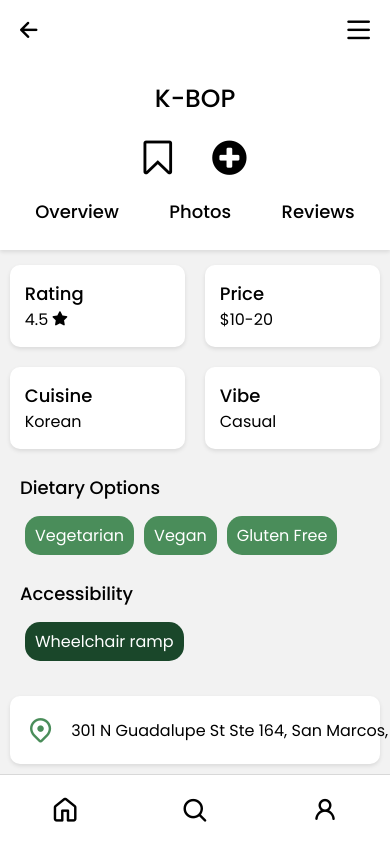
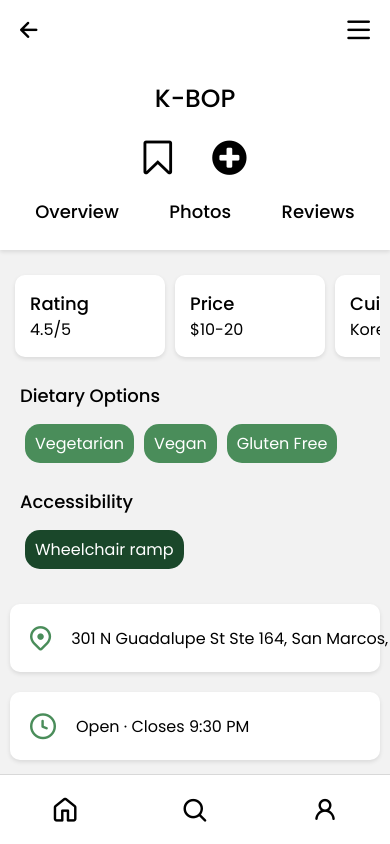
Before and after one commit to taliapulsifer/BiteBoard, a React Native app: screen /Retaurant in a window 390 px wide. Built offline with nearby package versions, Linux system fonts and the light colour scheme.

Commit message:
added horizontal scrolling

```diff
--- a/components/GlobalStyles.js
+++ b/components/GlobalStyles.js
@@ -2,6 +2,11 @@ import { StyleSheet } from 'react-native';
 import colors from './Colors';
 
 const styles = StyleSheet.create({
+  horizontalScroll: {
+    marginTop: 20,
+    marginLeft: 10,
+    marginRight: 10
+  },
   profilePic: {
     width: 30,
     height: 30,
--- a/components/ProfileHeader.js
+++ b/components/ProfileHeader.js
@@ -1,11 +1,17 @@
-// ProfileHeader.js
-
-import React from 'react';
+import React, { useState } from 'react';
 import { StyleSheet, View, Image, TouchableOpacity, Text } from 'react-native';
 import colors from './Colors';
 import globalStyles from './GlobalStyles';
 
-const ProfileHeader = ({ name, reviews, eats }) => (
+const ProfileHeader = ({ name, reviews, eats }) => {
+  const [followed, setFollowed] = useState(false); // Correctly place the useState hook inside the component
+
+  // Correct the function to use setFollowed
+  const toggleFollow = () => {
+    setFollowed(!followed);
+  };
+
+  return ( // Added return statement for JSX
     <View style={styles.whiteBackground}>
       <View style={styles.headerContainer}>
         <Image
@@ -27,11 +33,12 @@ const ProfileHeader = ({ name, reviews, eats }) => (
           <TouchableOpacity
             style={styles.friendButton}
             accessible={true}
-          accessibilityLabel="Follow"
+            accessibilityLabel={followed ? "Unfollow" : "Follow"}
             accessibilityRole="button"
-          accessibilityHint="Double tap to follow the user"
+            accessibilityHint="Double tap to toggle follow state"
+            onPress={toggleFollow} // Attach the toggleFollow function to onPress
           >
-          <Text style={styles.friendButtonText}>FOLLOW</Text>
+            <Text style={styles.friendButtonText}>{followed ? "FOLLOWING" : "FOLLOW"}</Text>
           </TouchableOpacity>
         </View>
       </View>
@@ -60,6 +67,7 @@ const ProfileHeader = ({ name, reviews, eats }) => (
       </View>
     </View>
   );
+};
 
 const styles = StyleSheet.create({
   navBarContainer: {
--- a/screens/Search.js
+++ b/screens/Search.js
@@ -1,6 +1,7 @@
 import React from 'react';
 import { ScrollView, StyleSheet, View, TextInput, TouchableOpacity, Image, Text } from 'react-native';
 import Icon from 'react-native-vector-icons/FontAwesome';
+import { Octicons } from '@expo/vector-icons';
 import globalStyles from '../components/GlobalStyles';
 import { useNavigation } from '@react-navigation/native';
 
@@ -33,18 +34,21 @@ export default function Search() {
       <Text style={styles.categoryHeader}>KOREAN</Text>
       <Image style={styles.restaurantImage} source={{ uri: "https://reactnative.dev/img/tiny_logo.png" }} />
       <TouchableOpacity style={styles.touchable} onPress={() => navigation.navigate('Retaurant')}>
-      <Text style={styles.restaurantName}>KBOP</Text>
-          <View style={styles.ratingAndTags}>
+      <Text style={styles.restaurantName}>K-BOP</Text>
+      </TouchableOpacity>
+
+      <ScrollView horizontal={true} showsHorizontalScrollIndicator={false} style={globalStyles.horizontalScroll}>
+        <View style={styles.ratingAndTags}>
             <Text style={globalStyles.infoTag}>Open</Text>
             <Text style={globalStyles.infoTag}>Korean</Text>
-            <Text style={globalStyles.infoTag}> 4.5 ★★★★☆</Text>
+            <Text style={globalStyles.infoTag}> 4.5 <Octicons name="star-fill" size={16} color="black" /></Text>
             <Text style={globalStyles.infoTag}>$$</Text>
             <Text style={globalStyles.dietTag}>Vegetarian</Text>
             <Text style={globalStyles.dietTag}>Vegan</Text>
             <Text style={globalStyles.dietTag}>Gluten Free</Text>
             <Text style={globalStyles.accessibilityTag}>Wheelchair Ramp</Text>
           </View>
-        </TouchableOpacity>
+      </ScrollView>
       </View>
 
       {/* Repeat the restaurant card for other categories */}
@@ -123,16 +127,16 @@ const styles = StyleSheet.create({
   },
   restaurantName: {
     fontSize: 20,
-    marginVertical: 5,
-    textAlign: 'center', // This ensures text is centered within its container
-    width: '100%', // This makes sure the text container takes up all the horizontal space
+    textAlign: 'center',
+    marginTop: 10,
+    width: '100%',
   },
   ratingAndTags: {
     flexDirection: 'row',
     alignItems: 'center',
-    justifyContent: 'center', // Center tags horizontally for better alignment
+    justifyContent: 'center',
+    marginTop: 0,
     width: '100%',
-    flexWrap: 'wrap', // Allow tags to wrap to the next line
-    marginTop: 10, // Add some space above the tags section
+    flexWrap: 'wrap',
   },
 });
--- a/screens/restaurant/RestaurantProfile.js
+++ b/screens/restaurant/RestaurantProfile.js
@@ -23,6 +23,7 @@ const RestaurantProfile = () => {
 
     return (
         <SafeAreaView style={{ flex: 1 }}>
+
             <ScrollView contentContainerStyle={{ paddingBottom: 60 }}>
                 <View style={styles.whiteBackground}>
                     <View style={styles.headerContainer}>
@@ -44,17 +45,16 @@ const RestaurantProfile = () => {
                         </View>
                     </View>
                 </View>
-                <View style={styles.categoryRow}>
+
+                <ScrollView horizontal={true} showsHorizontalScrollIndicator={false} style={globalStyles.horizontalScroll}>
                     <View style={styles.categoryContainer}>
                         <Text style={globalStyles.headerText}>Rating</Text>
-                        <Text style={globalStyles.infoText}>4.5 <Octicons name="star-fill" size={16} color="black" /></Text>
+                        <Text style={globalStyles.infoText}>4.5/5</Text>
                     </View>
                     <View style={styles.categoryContainer}>
                         <Text style={globalStyles.headerText}>Price</Text>
                         <Text style={globalStyles.infoText}>$10-20</Text>
                     </View>
-                </View>
-                <View style={styles.categoryRow}>
                     <View style={styles.categoryContainer}>
                         <Text style={globalStyles.headerText}>Cuisine</Text>
                         <Text style={globalStyles.infoText}>Korean</Text>
@@ -63,10 +63,11 @@ const RestaurantProfile = () => {
                         <Text style={globalStyles.headerText}>Vibe</Text>
                         <Text style={globalStyles.infoText}>Casual</Text>
                     </View>
-                </View>
+                    </ScrollView>
+
                 <View style={styles.tagSection}>
                     <View style={styles.tagSectionTitle}><Text style={globalStyles.headerText}>Dietary Options</Text></View>
-                    <View style={styles.tagRow}>
+                        <View style={styles.tagRow}>
                         <Text style={globalStyles.dietTag}>Vegetarian</Text>
                         <Text style={globalStyles.dietTag}>Vegan</Text>
                         <Text style={globalStyles.dietTag}>Gluten Free</Text>
@@ -76,6 +77,7 @@ const RestaurantProfile = () => {
                         <Text style={globalStyles.accessibilityTag}>Wheelchair ramp</Text>
                     </View>
                 </View>
+
                 <View style={styles.detailSection}>
                     <RestaurantDetail iconName="location">{`301 N Guadalupe St Ste 164, San Marcos, TX 78666`}</RestaurantDetail>
                     <RestaurantDetail iconName="clock">{`Open · Closes 9:30 PM`}</RestaurantDetail>
@@ -121,17 +123,15 @@ const styles = StyleSheet.create({
         flexDirection: 'row',
         justifyContent: 'space-around',
         marginBottom: 15,
-        },
-
+    },
     categoryRow: {
         flexDirection: 'row',
         justifyContent: 'space-around',
         alignItems: 'center',
-        flexWrap: 'wrap',
         marginTop: 10,
-        },
-    categoryContainer: {
-        width: '45%',
+      },
+      categoryContainer: {
+        width: 150,
         padding: 15,
         backgroundColor: colors.background,
         margin: 5,
@@ -141,7 +141,7 @@ const styles = StyleSheet.create({
         shadowOpacity: 0.1,
         shadowRadius: 4,
         elevation: 2,
-    },
+      },
     tagRow: {
         marginHorizontal: 20,
         marginBottom: 20, // Increased bottom margin for space after the tags
```
Lines whose indentation alone changed are shown as unchanged.
